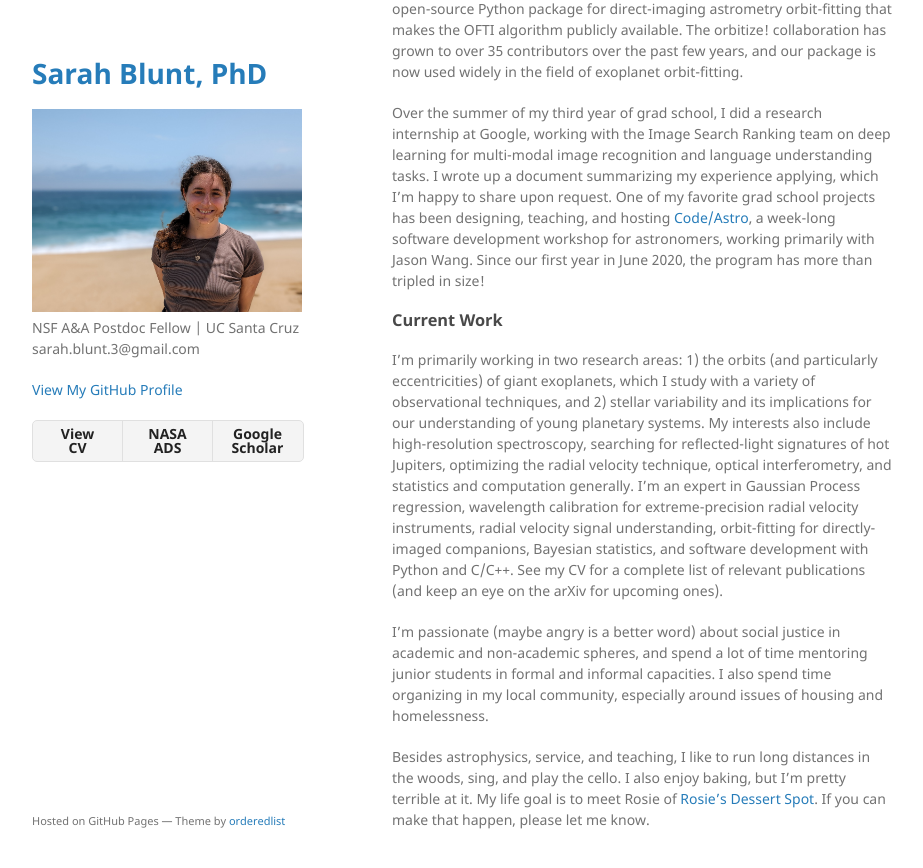
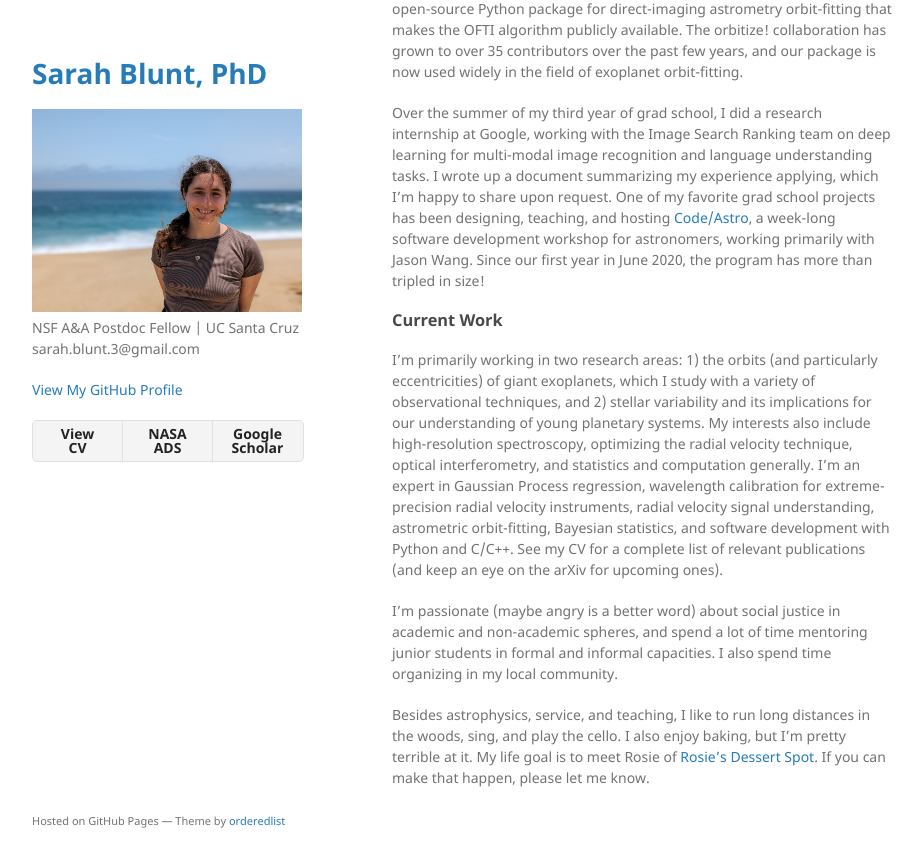
Before and after one commit to sblunt/sblunt.github.io, a Jekyll site: the page built from index.md, in a window 1280 px wide and 900 px high, scrolled down 682 px. Shown: the top 868 px of the window, without its empty margins (178-1101 px from the left). Built offline with Jekyll 4.4.1, drawn with Linux system fonts in a browser that asks for light colours.

Commit message:
wording tweaks

```diff
--- a/index.md
+++ b/index.md
@@ -19,8 +19,8 @@ One of my favorite grad school projects has been designing, teaching, and hostin
 
 ### Current Work
 
-I'm primarily working in two research areas: 1) the orbits (and particularly eccentricities) of giant exoplanets, which I study with a variety of observational techniques, and 2) stellar variability and its implications for our understanding of young planetary systems. My interests also include high-resolution spectroscopy, searching for reflected-light signatures of hot Jupiters, optimizing the radial velocity technique, optical interferometry, and statistics and computation generally. I'm an expert in Gaussian Process regression, wavelength calibration for extreme-precision radial velocity instruments, radial velocity signal understanding, orbit-fitting for directly-imaged companions, Bayesian statistics, and software development with Python and C/C++. See my CV for a complete list of relevant publications (and keep an eye on the arXiv for upcoming ones).
+I'm primarily working in two research areas: 1) the orbits (and particularly eccentricities) of giant exoplanets, which I study with a variety of observational techniques, and 2) stellar variability and its implications for our understanding of young planetary systems. My interests also include high-resolution spectroscopy, optimizing the radial velocity technique, optical interferometry, and statistics and computation generally. I'm an expert in Gaussian Process regression, wavelength calibration for extreme-precision radial velocity instruments, radial velocity signal understanding, astrometric orbit-fitting, Bayesian statistics, and software development with Python and C/C++. See my CV for a complete list of relevant publications (and keep an eye on the arXiv for upcoming ones).
 
-I'm passionate (maybe angry is a better word) about social justice in academic and non-academic spheres, and spend a lot of time mentoring junior students in formal and informal capacities. I also spend time organizing in my local community, especially around issues of housing and homelessness.
+I'm passionate (maybe angry is a better word) about social justice in academic and non-academic spheres, and spend a lot of time mentoring junior students in formal and informal capacities. I also spend time organizing in my local community.
 
 Besides astrophysics, service, and teaching, I like to run long distances in the woods, sing, and play the cello. I also enjoy baking, but I'm pretty terrible at it. My life goal is to meet Rosie of [Rosie's Dessert Spot](https://www.youtube.com/channel/UCgb5iuoTbltGVJk4bUKtSZQ). If you can make that happen, please let me know.
```
